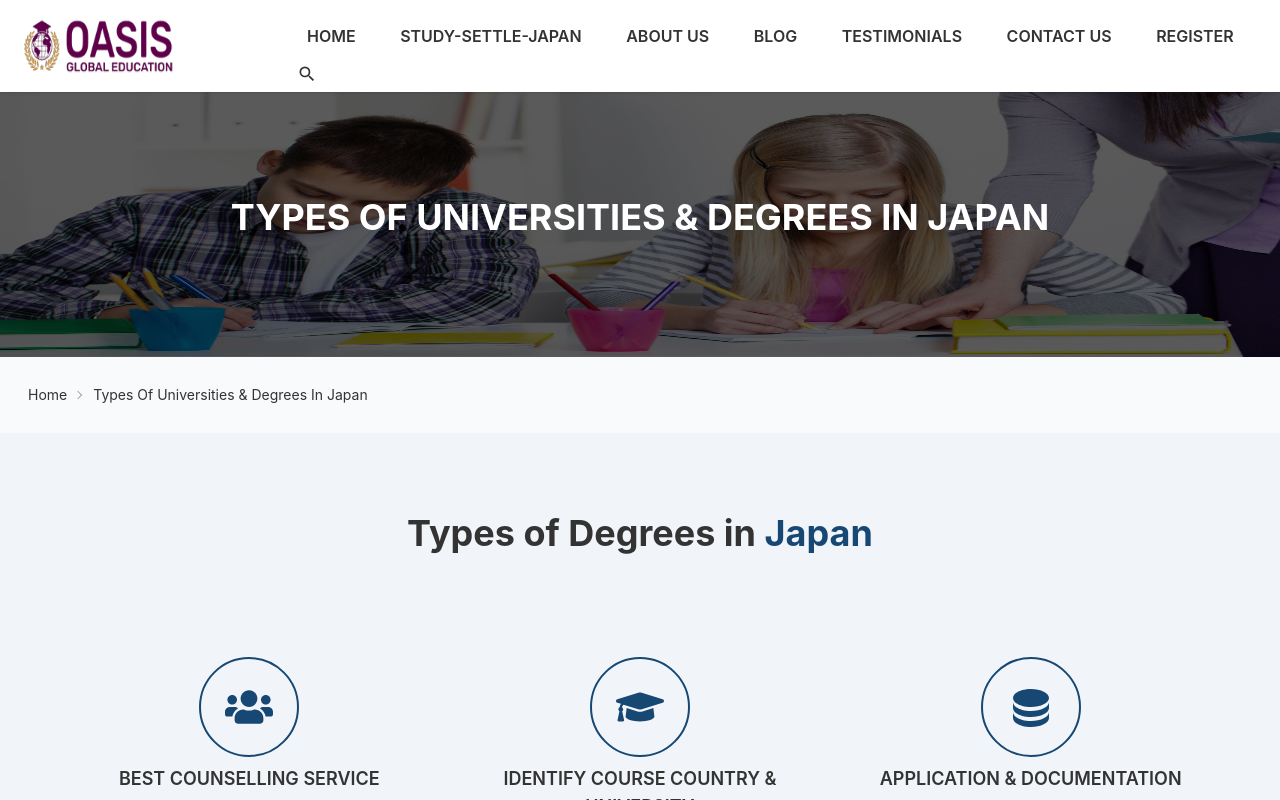
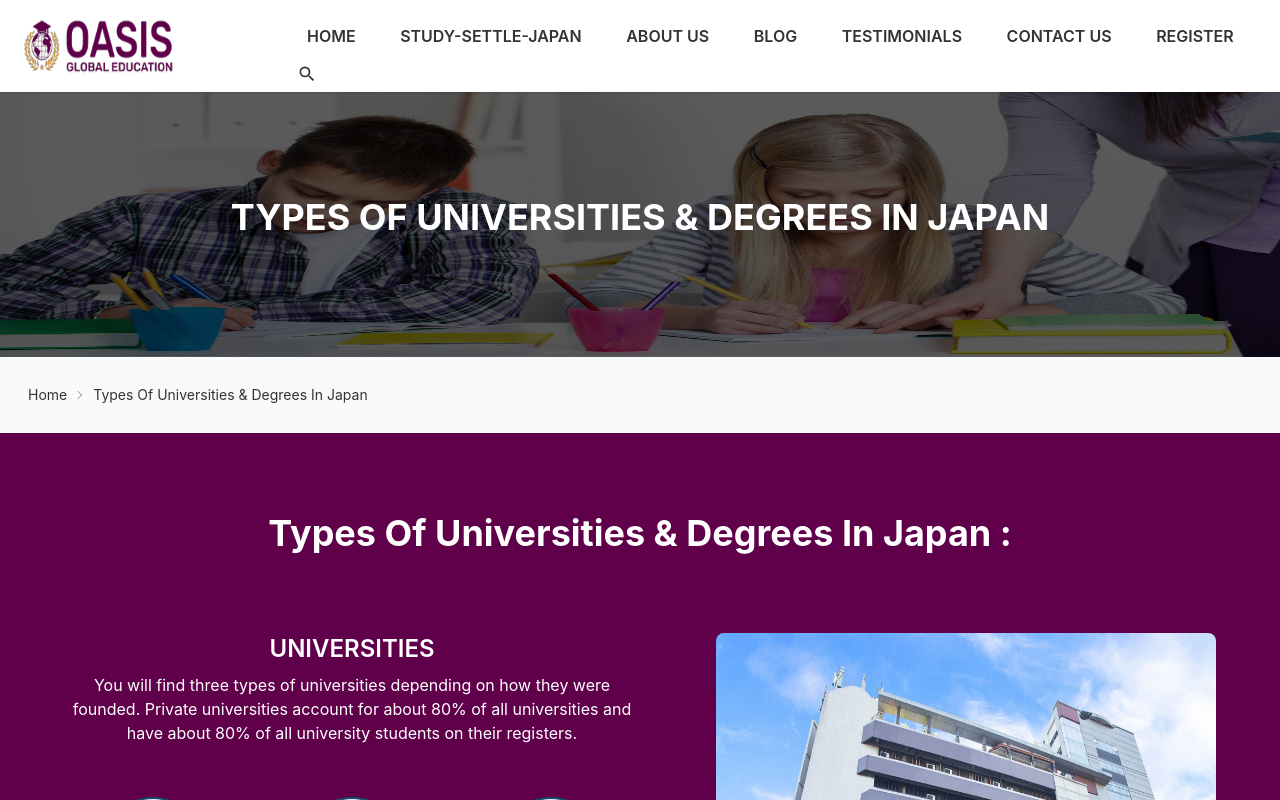
Before and after one commit to md-moniruzzaman01/oasis-education, a Next.js app: page /study-settle-japan/types-of-universities-degrees-in-japan in a window 1280 px wide. Built offline with nearby package versions, Linux system fonts and the light colour scheme.

Commit message:
add info section of type of university degrees

```diff
--- a/src/components/Types Of Universities Degrees In Japan/components/info section/index.js
+++ b/src/components/Types Of Universities Degrees In Japan/components/info section/index.js
@@ -1,9 +1,20 @@
 import Image from 'next/image';
 import React from 'react';
 import fatimaUniversityPhoto from '../../../../image/cetegory page image/Fatima-University-medical-Center.jpg'
-import { cardContaint } from '../../../../utilities/type of degrees/shortCard';
 import Card from './Card';
 const InfoPart = () => {
+    const cardContaint = [
+        {
+            IconTitle: "National Universities (Established By The Japanese Government)"
+        },
+        {
+            IconTitle: "Public Universities (Established By Local Public Entities)"
+        },
+        {
+            IconTitle: "Private Universities (Established By Educational Corporations)"
+        }
+
+    ]
     return (
         <div className='min-h-[80vh] bg-primary text-base-100 py-20'>
             <h1 className='text-center text-4xl font-bold'>Types Of Universities & Degrees In Japan : </h1>
--- a/src/components/Types Of Universities Degrees In Japan/index.js
+++ b/src/components/Types Of Universities Degrees In Japan/index.js
@@ -2,14 +2,14 @@ import React from 'react';
 import Breadcrumbs from '../shared/Breadcrumbs';
 import HeaderOfPage from '../shared/HeaderOfPage';
 import slide1 from '../../image/slide1.2.jpg'
-// import InfoPart from './components/info section';
+import InfoPart from './components/info section';
 import DegreesSection from './components/degrees';
 const TypesOfUniversitiesDegreesInJapanPage = () => {
     return (
         <div>
             <HeaderOfPage img={slide1}><h1>TYPES OF UNIVERSITIES & DEGREES IN JAPAN</h1></HeaderOfPage>
            <Breadcrumbs pageName='Types Of Universities & Degrees In Japan'/>
-           {/* <InfoPart/> */}
+           <InfoPart/>
            <DegreesSection/>
         </div>
     );
--- a/src/utilities/type of degrees/ShortCard.js
+++ /dev/null
@@ -1,12 +0,0 @@
-export const cardContaint = [
-    {
-        IconTitle: "National Universities (Established By The Japanese Government)"
-    },
-    {
-        IconTitle: "Public Universities (Established By Local Public Entities)"
-    },
-    {
-        IconTitle: "Private Universities (Established By Educational Corporations)"
-    }
-
-]
```
